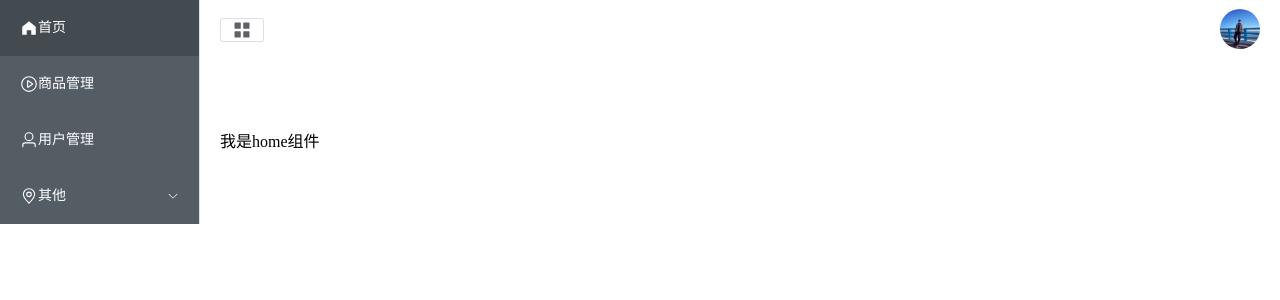
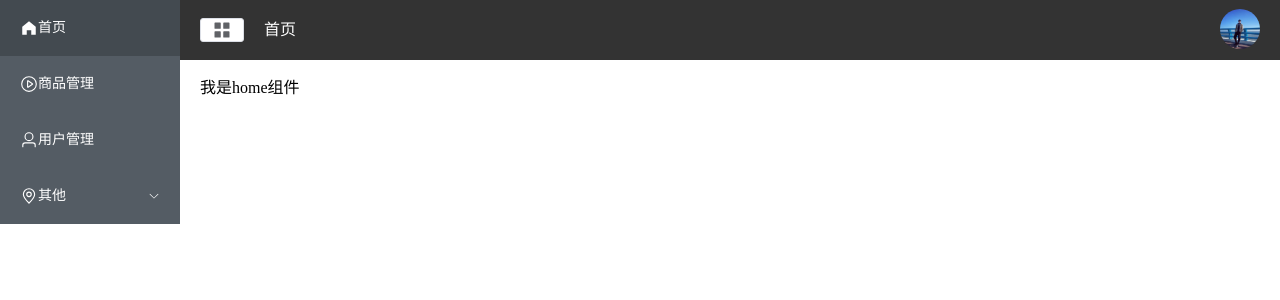
Before and after one commit to huangyf31/my-vue-app, a Vue app: page / in a window 1280 px wide. Shown: the top 300 px of the page. Built offline with nearby package versions, Linux system fonts and the light colour scheme.

Commit message:
feature:左侧菜单栏折叠

```diff
--- a/package.json
+++ b/package.json
@@ -14,7 +14,8 @@
     "element-plus": "^2.3.7",
     "less": "^4.1.3",
     "vue": "^3.2.47",
-    "vue-router": "^4.2.2"
+    "vue-router": "^4.2.2",
+    "vuex": "^4.1.0"
   },
   "devDependencies": {
     "@vitejs/plugin-vue": "^4.1.0",
--- a/src/components/CommonAside.vue
+++ b/src/components/CommonAside.vue
@@ -1,11 +1,12 @@
 <template>
-  <el-aside width="200px">
+  <el-aside :width="$store.state.isCollapse? '180px':'64px'">
     <el-menu
         default-active="2"
         class="el-menu-vertical-demo"
         background-color="#545c64"
         text-color="#fff"
-        :collapse="false"
+        :collapse="!$store.state.isCollapse"
+        :collapse-transition="false"
     >
       <el-menu-item :index="item.path"
                     v-for="item in noChildren()"
@@ -92,4 +93,8 @@ const hasChildren = () => {
   width: 18px;
   height: 18px;
 }
+
+.el-menu {
+  border-right: none;
+}
 </style>
--- a/src/components/CommonHeader.vue
+++ b/src/components/CommonHeader.vue
@@ -1,11 +1,12 @@
 <template>
   <el-header>
     <div class="l-content">
-      <el-button size="small">
+      <el-button size="small" @click="handleCollapse()">
         <el-icon :size="20">
           <Menu/>
         </el-icon>
       </el-button>
+      <h3>首页</h3>
     </div>
     <div class="r-content">
       <el-dropdown>
@@ -24,10 +25,15 @@
 </template>
 
 <script setup>
+import {useStore} from 'vuex'
+
+let store = useStore();
 const getImgSrc = (user) => {
   return new URL(`../assets/image/${user}.jpg`, import.meta.url).href;
+};
+const handleCollapse = ()=>{
+  store.commit('updateIsCollapse');
 }
-
 </script>
 
 <style lang="less" scoped>
@@ -36,6 +42,7 @@ header {
   justify-content: space-between;
   align-items: center;
   width: 100%;
+  background-color: #333;
 }
 
 .user {
@@ -43,4 +50,17 @@ header {
   height: 40px;
   border-radius: 50%;
 }
+
+.l-content {
+  display: flex;
+  align-items: center;
+
+  .el-button {
+    margin-right: 20px;
+  }
+
+  h3 {
+    color: #fff;
+  }
+}
 </style>
--- a/src/main.js
+++ b/src/main.js
@@ -4,6 +4,7 @@ import ElementPlus from 'element-plus'
 import 'element-plus/dist/index.css'
 import router from "./router/index.js";
 import './assets/less/index.less';
+import store from "./store/index.js";
 
 import * as ElementPlusIconsVue from '@element-plus/icons-vue'
 const app = createApp(App);
@@ -11,5 +12,5 @@ for (const [key,component] of Object.entries(ElementPlusIconsVue)) {
     app.component(key,component)
 }
 app.use(ElementPlus);
-app.use(router);
+app.use(router).use(store);
 app.mount('#app');
--- /dev/null
+++ b/src/store/index.js
@@ -0,0 +1,12 @@
+import {createStore} from 'vuex'
+
+export default createStore({
+    state:{
+        isCollapse:true,
+    },
+    mutations:{
+        updateIsCollapse:(state,payload)=>{
+            state.isCollapse = !state.isCollapse
+        }
+    }
+})
--- a/src/views/Main.vue
+++ b/src/views/Main.vue
@@ -18,6 +18,7 @@ import CommonAside from "../components/CommonAside.vue"
 <style lang="less" scoped>
 .el-container{
   flex-wrap: wrap;
+  align-items: flex-start;
 }
 .common-layout{
   height: 100%;
```
Also changed, not shown: 1 other file (tests, documents, lock files or other folders).
